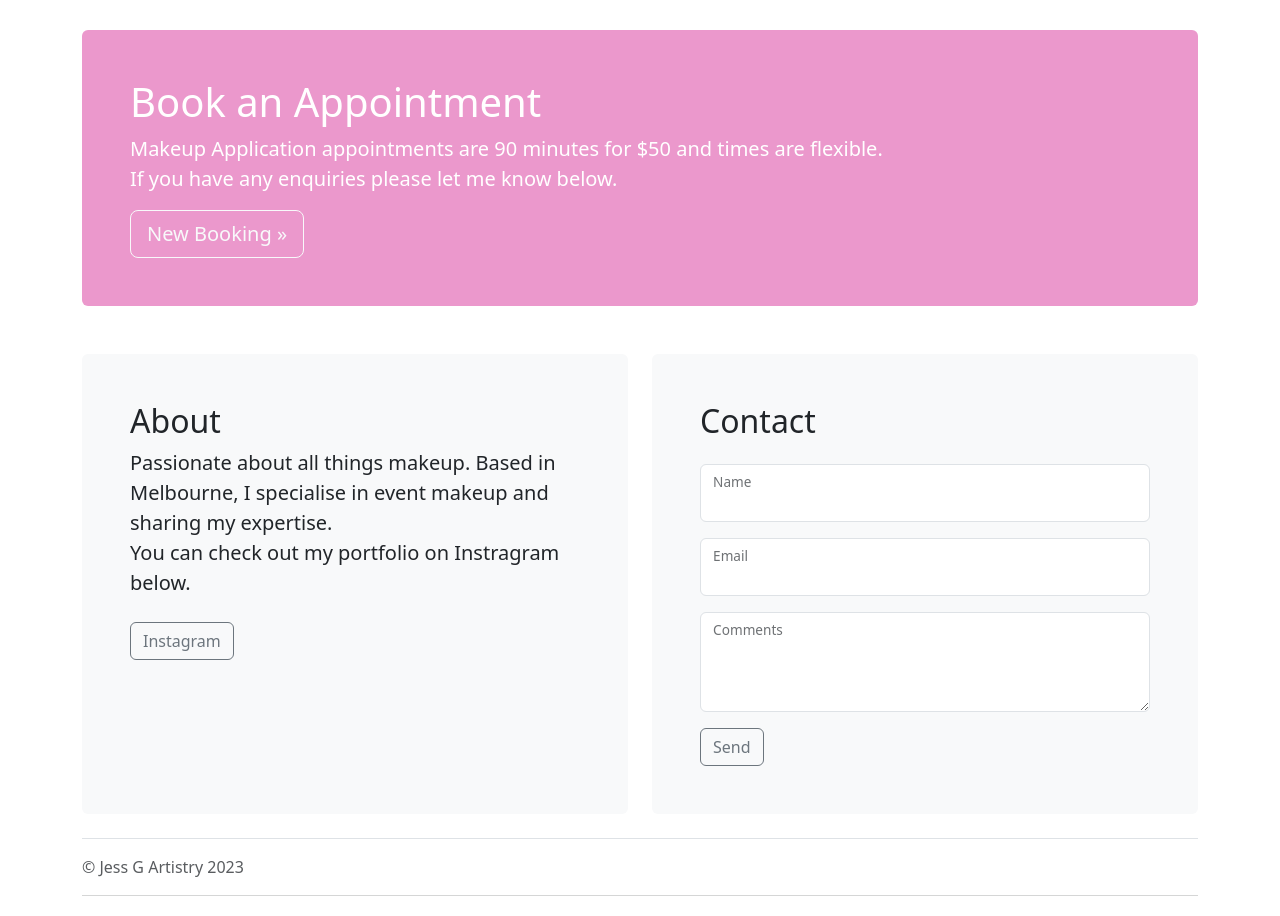
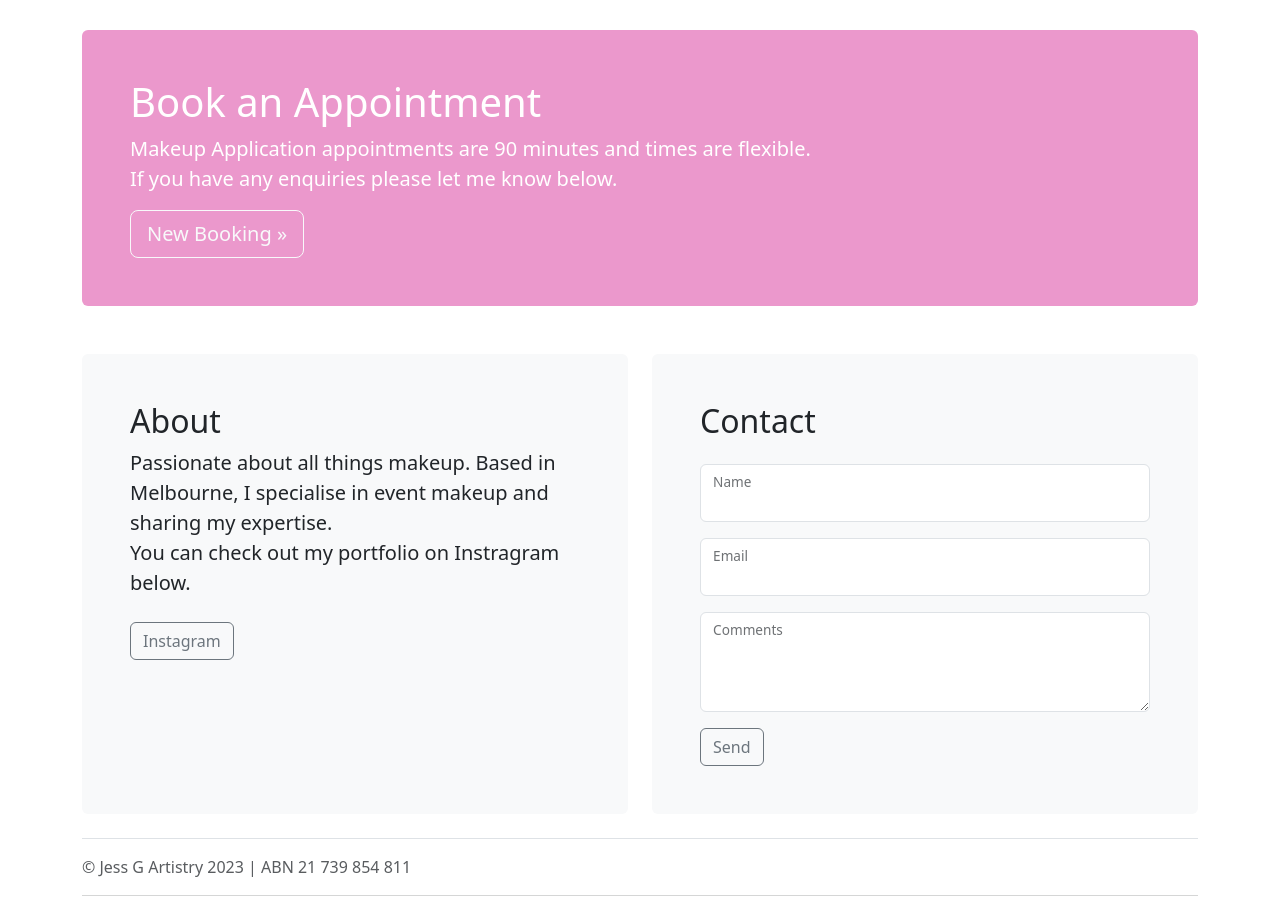
Before and after one commit to jessgartistry/website, a plain HTML site: page index.html in a window 1280 px wide. Shown: the part 700-1616 px from the top of the page. Drawn offline with nearby package versions, Linux system fonts and the light colour scheme; a web font is replaced by a local one.

Commit message:
Update index.html

```diff
--- a/index.html
+++ b/index.html
@@ -106,7 +106,7 @@ font-style: normal;
             <div class="col-md-12 pt-5 pb-5-" >
         <div class="bg-body-tertiary p-5 rounded" style="background-color: #eb98cc !important">
             <h1 class="text-white">Book an Appointment</h1>
-            <p class="lead text-white">Makeup Application appointments are 90 minutes for $50 and times are flexible.<br>If you have any enquiries please let me know below.</p>
+            <p class="lead text-white">Makeup Application appointments are 90 minutes and times are flexible.<br>If you have any enquiries please let me know below.</p>
             <a class="btn btn-lg btn-outline-light" href="https://outlook.office365.com/owa/calendar/JessGArtistry1@jessgartistry.com.au/bookings/" target="_blank" role="button">New Booking »</a>
           </div>
       </div></div>
@@ -143,7 +143,7 @@ font-style: normal;
         </div>
 
         <footer class="pt-3 mt-4 text-body-secondary border-top mb-5">
-           © Jess G Artistry 2023<hr>
+           © Jess G Artistry 2023 | ABN 21 739 854 811<hr>
         </footer>
       </div></div>
     </body>
```
